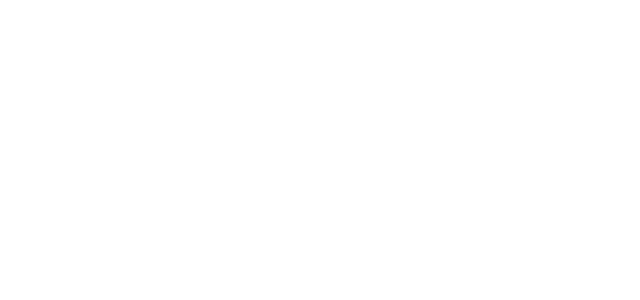
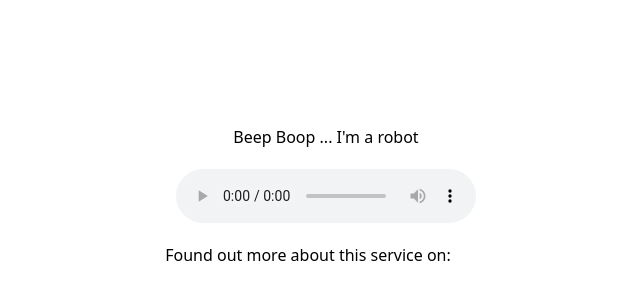
Before and after one commit to piscis/fritzbox-cloudflare-dyndns-vercel, a Nuxt app: page / in a window 1280 px wide. Shown: the part 204-504 px from the top of the page, without its empty margins (314-954 px from the left). Built offline with nearby package versions, Linux system fonts and the light colour scheme.

Commit message:
add homepage placeholder

```diff
--- /dev/null
+++ b/pages/index.vue
@@ -0,0 +1,25 @@
+<script setup lang="ts">
+import { Icon } from '@iconify/vue'
+import githubIcon from '@iconify-icons/devicon/github'
+</script>
+
+<template>
+  <NuxtLayout name="default">
+    <div
+      class="flex justify-center w-[95vw] lg:w-[80vw] 2xl:w-[60vw] max-w-1200 mx-auto h-screen items-center flex-col"
+    >
+      <div class="mb-5">
+        Beep Boop ... I'm a robot
+      </div>
+      <div class="mb-5">
+        <audio controls autoplay>
+          <source src="/sounds/modem-dial-up.mp3" type="audio/mpeg">
+        </audio>
+      </div>
+
+      <NuxtLink class="flex justify-center cursor-pointer font-light" href="https://github.com/piscis/fritzbox-cloudflare-dyndns-vercel/" target="_blank">
+        Found out more about this service on: <Icon :icon="githubIcon" class="inline-block h-5 w-5 mx-2" />
+      </NuxtLink>
+    </div>
+  </NuxtLayout>
+</template>
```
